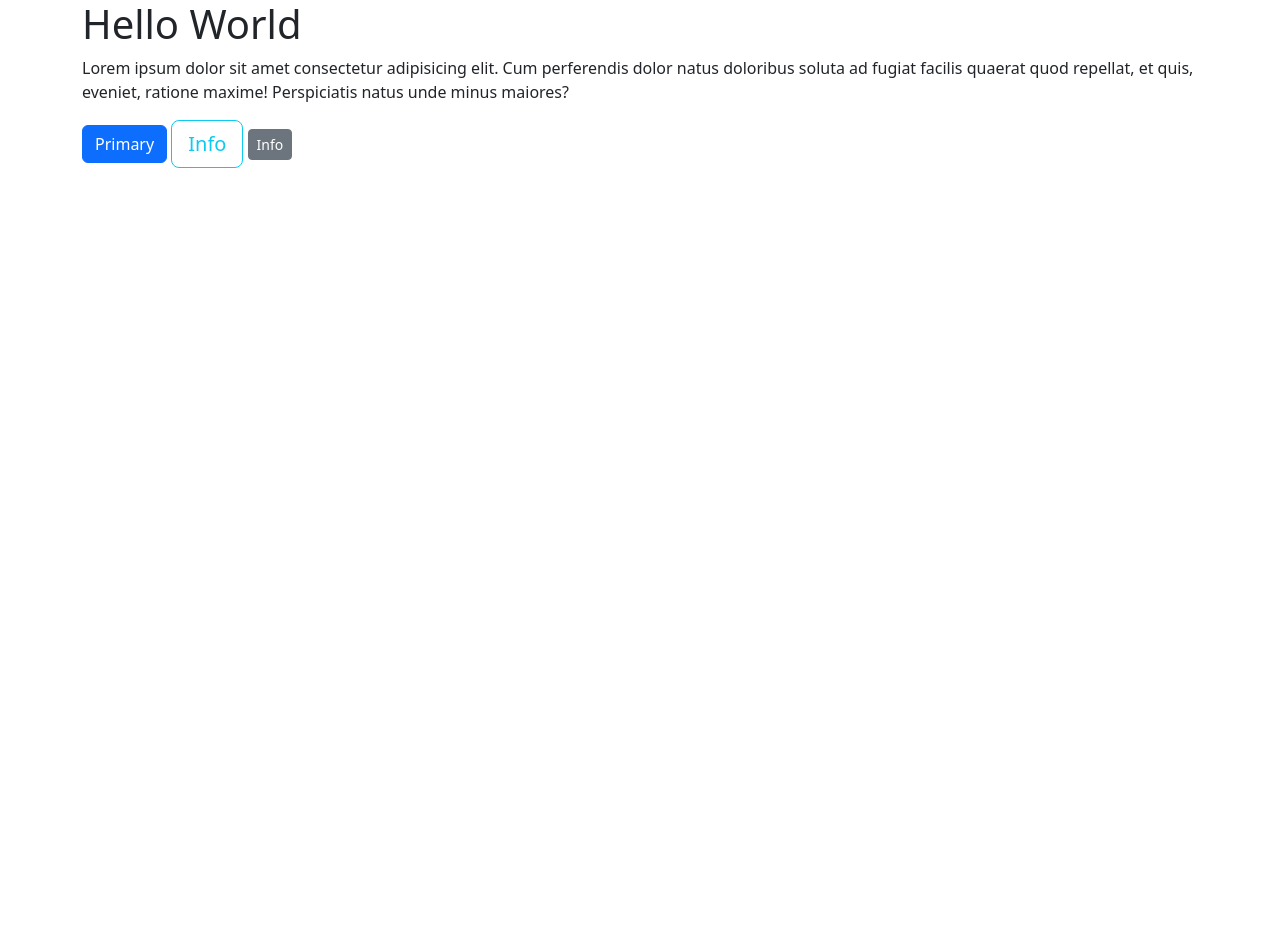
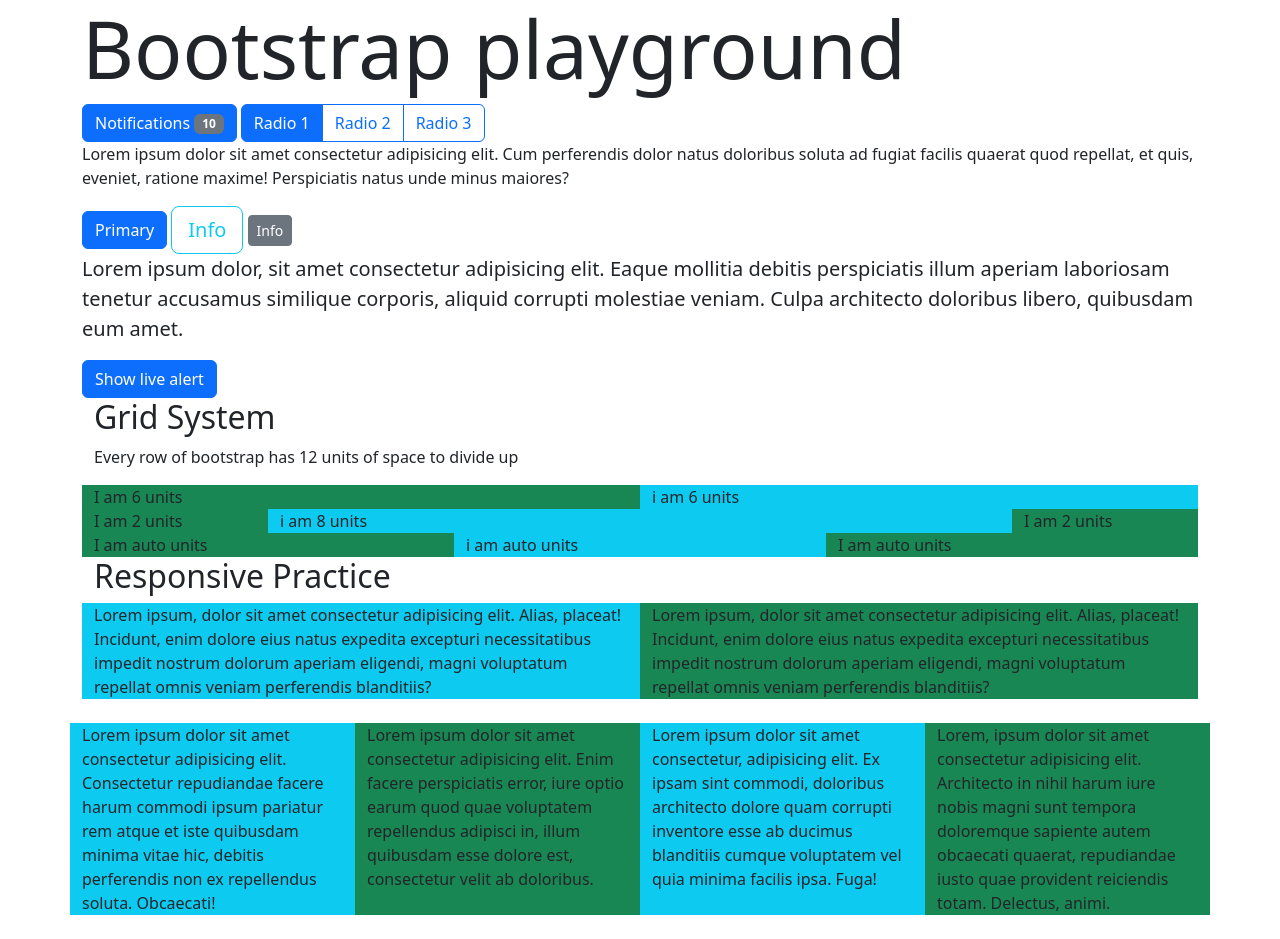
Before and after one commit to jesus189970/bootstrap_practice, a plain HTML site: page index.html in a window 1280 px wide. Before the commit the page ends 800 px from the top, so only its background shows below. Drawn offline with nearby package versions, Linux system fonts and the light colour scheme.

Commit message:
Add files via upload

```diff
--- a/index.html
+++ b/index.html
@@ -1,5 +1,6 @@
 <!DOCTYPE html>
 <html lang="en">
+
 <head>
     <meta charset="UTF-8">
     <meta name="viewport" content="width=device-width, initial-scale=1.0">
@@ -9,15 +10,76 @@
     <link rel="stylesheet" href="	https://cdn.jsdelivr.net/npm/bootstrap@5.3.7/dist/css/bootstrap.min.css">
     <link rel="stylesheet" href="app.css">
 </head>
+
 <body>
     <div class="container">
-    <h1>Hello World</h1>
-    <p>Lorem ipsum dolor sit amet consectetur adipisicing elit. Cum perferendis dolor natus doloribus soluta ad fugiat facilis quaerat quod repellat, et quis, eveniet, ratione maxime! Perspiciatis natus unde minus maiores?</p>
-    <button type="button" class="btn btn-primary">Primary</button>
-    <button class="btn btn-outline-info btn-lg" >Info</button>
-    <button class="btn btn-secondary btn-sm" >Info</button>
+        <h1 class="display-1">Bootstrap playground</h1>
+        <button type="button" class="btn btn-primary">
+            Notifications <span class="badge text-bg-secondary">10</span>
+        </button>
+        <div class="btn-group" role="group" aria-label="Basic radio toggle button group">
+            <input type="radio" class="btn-check" name="btnradio" id="btnradio1" autocomplete="off" checked>
+            <label class="btn btn-outline-primary" for="btnradio1">Radio 1</label>
 
-</div>
+            <input type="radio" class="btn-check" name="btnradio" id="btnradio2" autocomplete="off">
+            <label class="btn btn-outline-primary" for="btnradio2">Radio 2</label>
+
+            <input type="radio" class="btn-check" name="btnradio" id="btnradio3" autocomplete="off">
+            <label class="btn btn-outline-primary" for="btnradio3">Radio 3</label>
+        </div>
+        <p>Lorem ipsum dolor sit amet consectetur adipisicing elit. Cum perferendis dolor natus doloribus soluta ad
+            fugiat facilis quaerat quod repellat, et quis, eveniet, ratione maxime! Perspiciatis natus unde minus
+            maiores?</p>
+        <button type="button" class="btn btn-primary">Primary</button>
+        <button class="btn btn-outline-info btn-lg">Info</button>
+        <button class="btn btn-secondary btn-sm">Info</button>
+
+        <blockquote class="blockquote">
+            <p>Lorem ipsum dolor, sit amet consectetur adipisicing elit. Eaque mollitia debitis perspiciatis illum
+                aperiam laboriosam tenetur accusamus similique corporis, aliquid corrupti molestiae veniam. Culpa
+                architecto doloribus libero, quibusdam eum amet.</p>
+        </blockquote>
+        <div id="liveAlertPlaceholder"></div>
+        <button type="button" class="btn btn-primary" id="liveAlertBtn">Show live alert</button>
+
+
+        <div class="container">
+<h2>Grid System</h2>
+        <p>Every row of bootstrap has 12 units of space to divide up</p>
+        <div class="row">
+            <div class="col-6 bg-success">I am 6 units</div>
+            <div class="col-6 bg-info">i am 6 units</div>
+        </div>
+        <div class="row">
+            <div class="col-2 bg-success">I am 2 units</div>
+            <div class="col-8 bg-info">i am 8 units</div>
+            <div class="col-2 bg-success">I am 2 units</div>
+        </div>
+        <div class="row">
+            <div class="col bg-success">I am auto units</div>
+            <div class="col bg-info">i am auto units</div>
+            <div class="col bg-success">I am auto units</div>
+        </div>
+        </div>
+
+        <div class="container">
+            <h2>Responsive Practice</h2>
+            <div class="row">
+                <div class="col-md-6 bg-info">Lorem ipsum, dolor sit amet consectetur adipisicing elit. Alias, placeat! Incidunt, enim dolore eius natus expedita excepturi necessitatibus impedit nostrum dolorum aperiam eligendi, magni voluptatum repellat omnis veniam perferendis blanditiis?</div>
+                <div class="col-md-6 bg-success">Lorem ipsum, dolor sit amet consectetur adipisicing elit. Alias, placeat! Incidunt, enim dolore eius natus expedita excepturi necessitatibus impedit nostrum dolorum aperiam eligendi, magni voluptatum repellat omnis veniam perferendis blanditiis?</div>
+            </div>
+
+        </div>
+<br>
+        <div class="row">
+            <div class="col-md-6 col-xl-3 bg-info">Lorem ipsum dolor sit amet consectetur adipisicing elit. Consectetur repudiandae facere harum commodi ipsum pariatur rem atque et iste quibusdam minima vitae hic, debitis perferendis non ex repellendus soluta. Obcaecati!</div>
+            <div class="col-md-6 col-xl-3 bg-success">Lorem ipsum dolor sit amet consectetur adipisicing elit. Enim facere perspiciatis error, iure optio earum quod quae voluptatem repellendus adipisci in, illum quibusdam esse dolore est, consectetur velit ab doloribus.</div>
+            <div class="col-md-6 col-xl-3 bg-info">Lorem ipsum dolor sit amet consectetur, adipisicing elit. Ex ipsam sint commodi, doloribus architecto dolore quam corrupti inventore esse ab ducimus blanditiis cumque voluptatem vel quia minima facilis ipsa. Fuga!</div>
+            <div class="col-md-6 col-xl-3 bg-success ">Lorem, ipsum dolor sit amet consectetur adipisicing elit. Architecto in nihil harum iure nobis magni sunt tempora doloremque sapiente autem obcaecati quaerat, repudiandae iusto quae provident reiciendis totam. Delectus, animi.</div>
+        </div>
+<br>
+
+    </div>
 
 
 
@@ -26,7 +88,31 @@
 
 
 
-    <script src="https://cdn.jsdelivr.net/npm/@popperjs/core@2.11.8/dist/umd/popper.min.js" integrity="sha384-I7E8VVD/ismYTF4hNIPjVp/Zjvgyol6VFvRkX/vR+Vc4jQkC+hVqc2pM8ODewa9r" crossorigin="anonymous"></script>
-<script src="https://cdn.jsdelivr.net/npm/bootstrap@5.3.7/dist/js/bootstrap.min.js" integrity="sha384-7qAoOXltbVP82dhxHAUje59V5r2YsVfBafyUDxEdApLPmcdhBPg1DKg1ERo0BZlK" crossorigin="anonymous"></script>
+    <script src="https://cdn.jsdelivr.net/npm/@popperjs/core@2.11.8/dist/umd/popper.min.js"
+        integrity="sha384-I7E8VVD/ismYTF4hNIPjVp/Zjvgyol6VFvRkX/vR+Vc4jQkC+hVqc2pM8ODewa9r"
+        crossorigin="anonymous"></script>
+    <script src="https://cdn.jsdelivr.net/npm/bootstrap@5.3.7/dist/js/bootstrap.min.js"
+        integrity="sha384-7qAoOXltbVP82dhxHAUje59V5r2YsVfBafyUDxEdApLPmcdhBPg1DKg1ERo0BZlK"
+        crossorigin="anonymous"></script>
+    <script>const alertPlaceholder = document.getElementById('liveAlertPlaceholder')
+        const appendAlert = (message, type) => {
+            const wrapper = document.createElement('div')
+            wrapper.innerHTML = [
+                `<div class="alert alert-${type} alert-dismissible" role="alert">`,
+                `   <div>${message}</div>`,
+                '   <button type="button" class="btn-close" data-bs-dismiss="alert" aria-label="Close"></button>',
+                '</div>'
+            ].join('')
+
+            alertPlaceholder.append(wrapper)
+        }
+
+        const alertTrigger = document.getElementById('liveAlertBtn')
+        if (alertTrigger) {
+            alertTrigger.addEventListener('click', () => {
+                appendAlert('Nice, you triggered this alert message!', 'success')
+            })
+        }</script>
 </body>
+
 </html>
```
